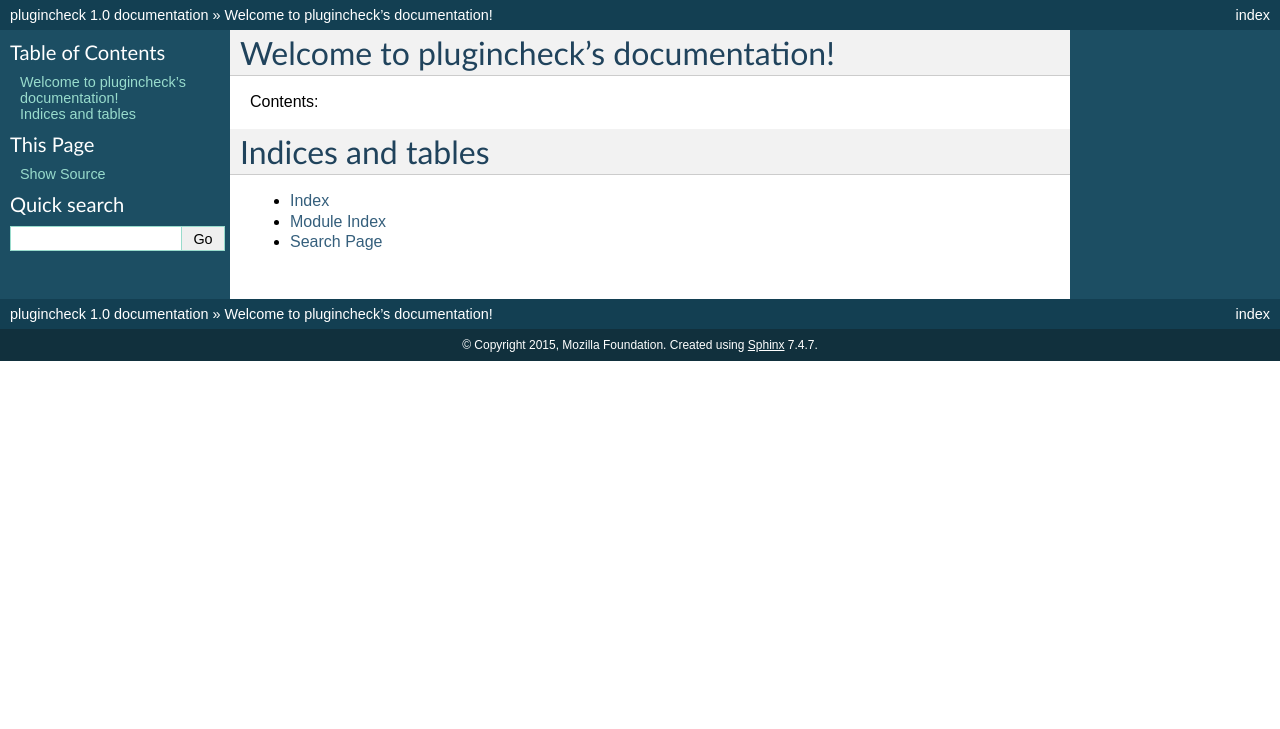
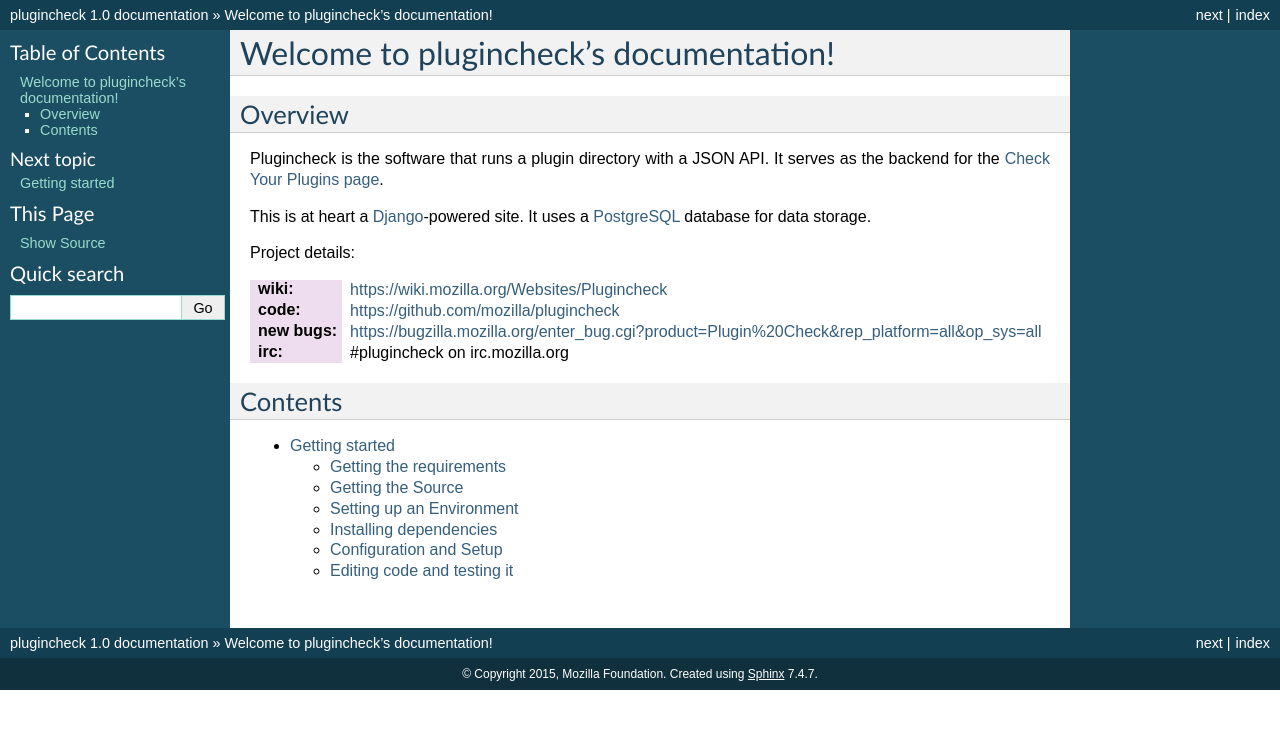
Before and after one commit to rlr/plugincheck, a Sphinx documentation site: the page built from docs/index.rst, in a window 1280 px wide. Shown: the top 729 px of the page. Built offline with Sphinx 7.4.7, drawn with Linux system fonts in a browser that asks for light colours; some of the changed lines change nothing that is shown.

Commit message:
Initial docs for getting started.

```diff
--- /dev/null
+++ b/docs/getting_started.rst
@@ -0,0 +1,159 @@
+.. _getting-started-chapter:
+
+=================
+ Getting started
+=================
+
+.. contents::
+   :local:
+
+This guide walks through getting a development environment set up
+to allow you to contribute to plugincheck.
+
+
+Getting the requirements
+========================
+
+1. Download and install git if you don't have it already:
+   http://git-scm.com/
+
+   .. Note::
+
+      **Windows users:** When you install git, make sure to choose
+      "Checkout as-is, commit Unix-style line endings". If you don't,
+      then you'll end up with Windows-style line endings in your
+      checkout and Fjord won't work in the virtual machine.
+
+2. Download and install PostgreSQL if you don't have it already:
+   https://www.postgresql.org/
+
+
+Getting the Source
+==================
+
+If you have a GitHub account, you should fork the plugincheck repository and
+then clone your fork::
+
+    $ git clone https://github.com/<USERNAME>/plugincheck.git
+    $ cd plugincheck
+
+If you do not have a GitHub account, that's ok! Clone the official
+plugincheck repository this way::
+
+    $ git clone https://github.com/mozilla/plugincheck.git
+    $ cd plugincheck
+
+This creates a directory called ``plugincheck/``. We'll call that the
+"plugincheck repository top-level directory".
+
+
+Setting up an Environment
+=========================
+
+It is strongly recommended to run plugincheck in a virtual environment, which
+is a tool to isolate Python environments from eachother and the system. It
+makes local development much easier, especially when working on multiple
+projects.
+
+To create a virtual environment::
+
+    $ virtualenv venv
+
+which creates a virtualenv named "venv" in your current directory (which should
+be the root of the git repo. Now activate the virtualenv::
+
+    $ source venv/bin/activate
+
+You'll need to run this command every time you work on plugincheck, in every
+terminal window you use.
+
+
+Installing dependencies
+=======================
+
+Python Packages
+---------------
+
+All the pure-Python requirements are provided in the requirements
+directory. We use a tool called ``peep`` to install packages and make sure
+versions are pinned. ::
+
+    $ ./peep.sh install -r requirements/default.txt
+
+
+Additionally, you may install some useful development tools. These are not
+required, but are helpful::
+
+    $ ./peep.sh install -r requirements/dev.txt
+
+
+If you have any issues installing via ``peep``, be sure you have the required
+header files from the packages listed in the requirements section above.
+
+For more information on ``peep``, refer to the
+`README <https://github.com/erikrose/peep>`_ on the Github page for the project.
+
+
+Configuration and Setup
+=======================
+
+settings_local.py
+-----------------
+
+There is a file called ``settings_local.py.dist`` in the ``plugincheck/``
+directory. This contains a sample set of local settings. Copy the file, name
+it ``settings_local.py``. and edit it, following the instructions within.
+Don't forget to change ``<db_user>`` to your actual database user. Also,
+add a password if the database account you are using requires one.
+
+Additionally, you can copy and modify any settings from
+``plugincheck/settings.py`` into ``plugincheck/settings_local.py`` and the
+value will override the default.
+
+
+Database
+--------
+
+You defined a database connection in ``plugincheck/settings_local.py``.
+
+Now create the database::
+
+    $ psql -U <db_user> template1
+    template1=# CREATE DATABASE plugincheck;
+    template1=# \q
+
+
+Then we create the tables and run migrations::
+
+    $ ./manage.py migrate
+
+
+Finally, we create a superuser to log into plugincheck::
+
+    $ ./manage.py createsuperuser
+
+
+That's it!
+
+
+Editing code and testing it
+===========================
+
+Plugincheck is a Django project. We use the Django runserver to run the
+website to test it manually.
+
+To launch the Django runserver::
+
+    $ ./manage.py runserver 0.0.0.0:8000
+
+
+Then on your host computer, use your browser and go to
+``http://127.0.0.1:8000``. You should see the site.
+
+
+Running the unit tests
+----------------------
+
+Running the test suite is easy::
+
+    $ ./manage.py test
--- a/docs/index.rst
+++ b/docs/index.rst
@@ -1,21 +1,33 @@
-.. plugincheck documentation master file, created by
-   sphinx-quickstart on Thu Feb 26 11:03:06 2015.
-   You can adapt this file completely to your liking, but it should at least
-   contain the root `toctree` directive.
-
+=======================================
 Welcome to plugincheck's documentation!
 =======================================
 
-Contents:
+.. _overview:
+
+Overview
+========
+
+Plugincheck is the software that runs a plugin directory with a
+JSON API. It serves as the backend for the `Check Your Plugins page
+<https://www.mozilla.org/plugincheck/>`_.
+
+This is at heart a `Django <http://djangoproject.com>`_-powered
+site. It uses a `PostgreSQL <http://www.postgresql.org/>`_ database
+for data storage.
+
+
+Project details:
+
+:wiki:         https://wiki.mozilla.org/Websites/Plugincheck
+:code:         https://github.com/mozilla/plugincheck
+:new bugs:     https://bugzilla.mozilla.org/enter_bug.cgi?product=Plugin%20Check&rep_platform=all&op_sys=all
+:irc:          #plugincheck on irc.mozilla.org
+
+
+Contents
+========
 
 .. toctree::
    :maxdepth: 2
 
-
-
-Indices and tables
-==================
-
-* :ref:`genindex`
-* :ref:`modindex`
-* :ref:`search`
+   getting_started
```
